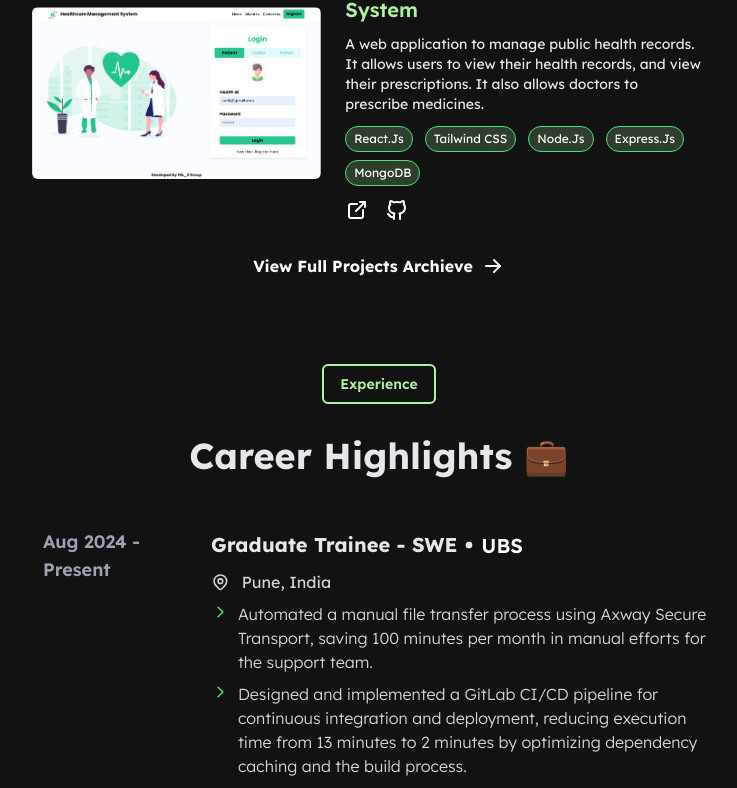
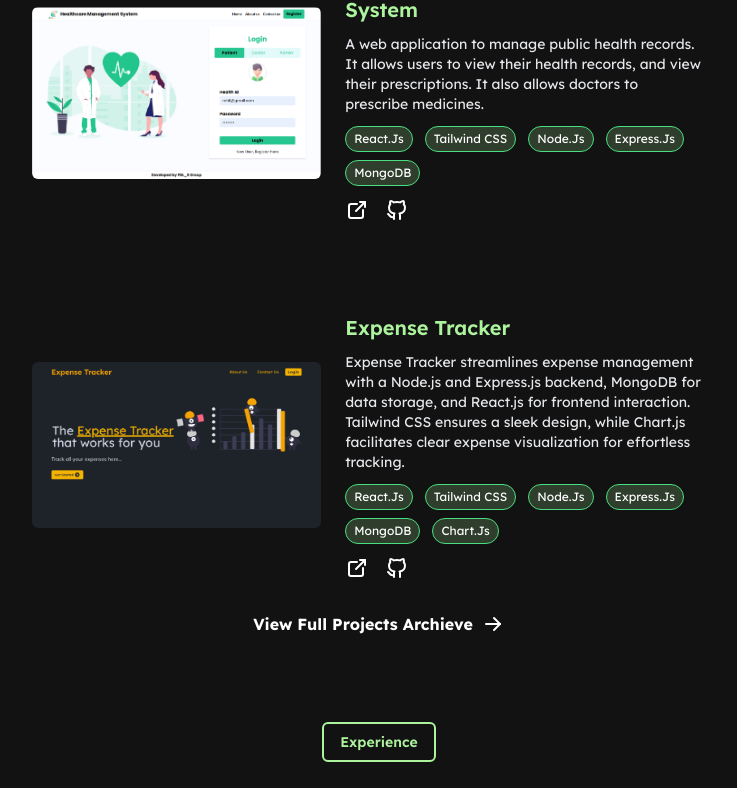
Before and after one commit to rohitvpatil0810/rohit-portfolio-next, a Next.js app: page / in a window 1280 px wide. Shown: the part 2704-3492 px from the top of the page, without its empty margins (261-998 px from the left). Built offline with nearby package versions, Linux system fonts and the light colour scheme.

Commit message:
chore: display 4 projects on main page

```diff
--- a/src/components/sections/projects.tsx
+++ b/src/components/sections/projects.tsx
@@ -18,7 +18,7 @@ function Projects({}: Props) {
         My Builds, Full of Learnings and Adventures 🎢
       </h1>
       <div className="flex flex-col items-center pt-10 space-y-10 md:space-y-16">
-        {projectsList.slice(0, 3).map((project) => (
+        {projectsList.slice(0, 4).map((project) => (
           <ProjectItem key={project.name} project={project} />
         ))}
       </div>
```
